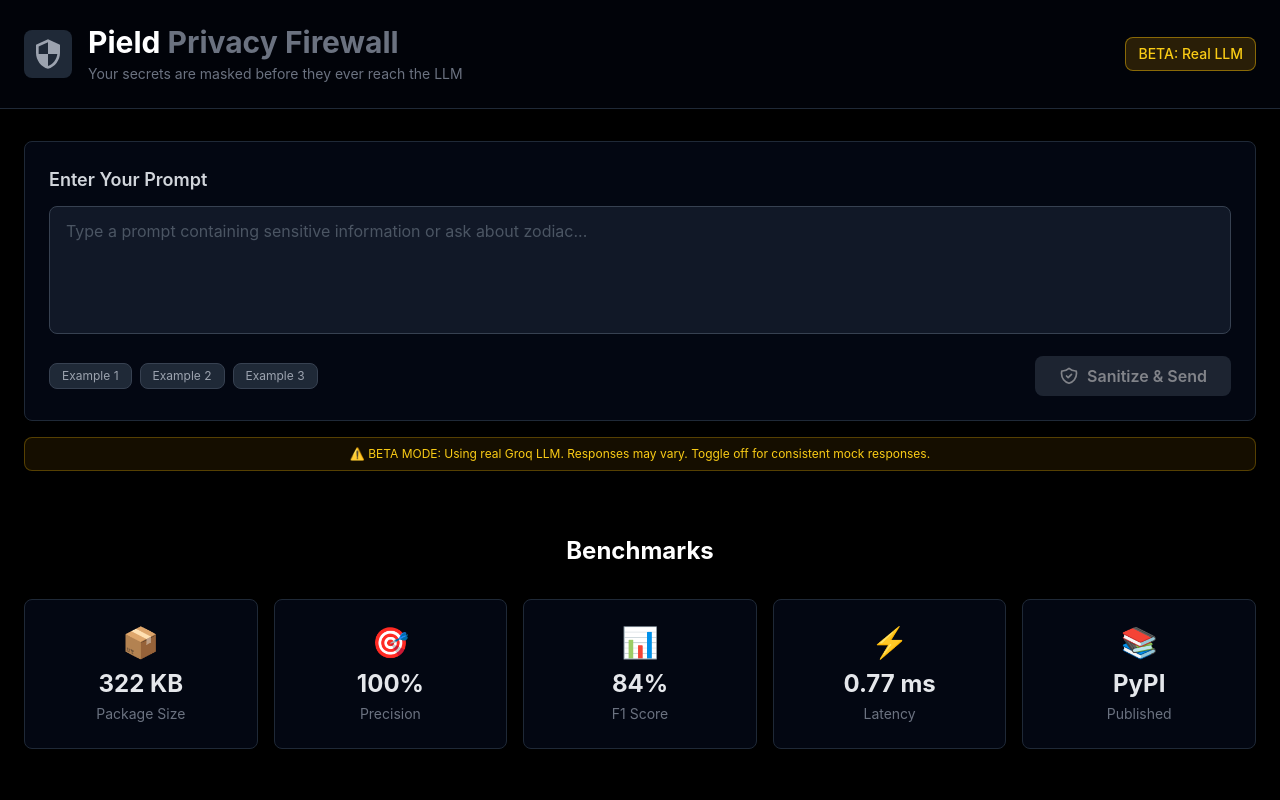
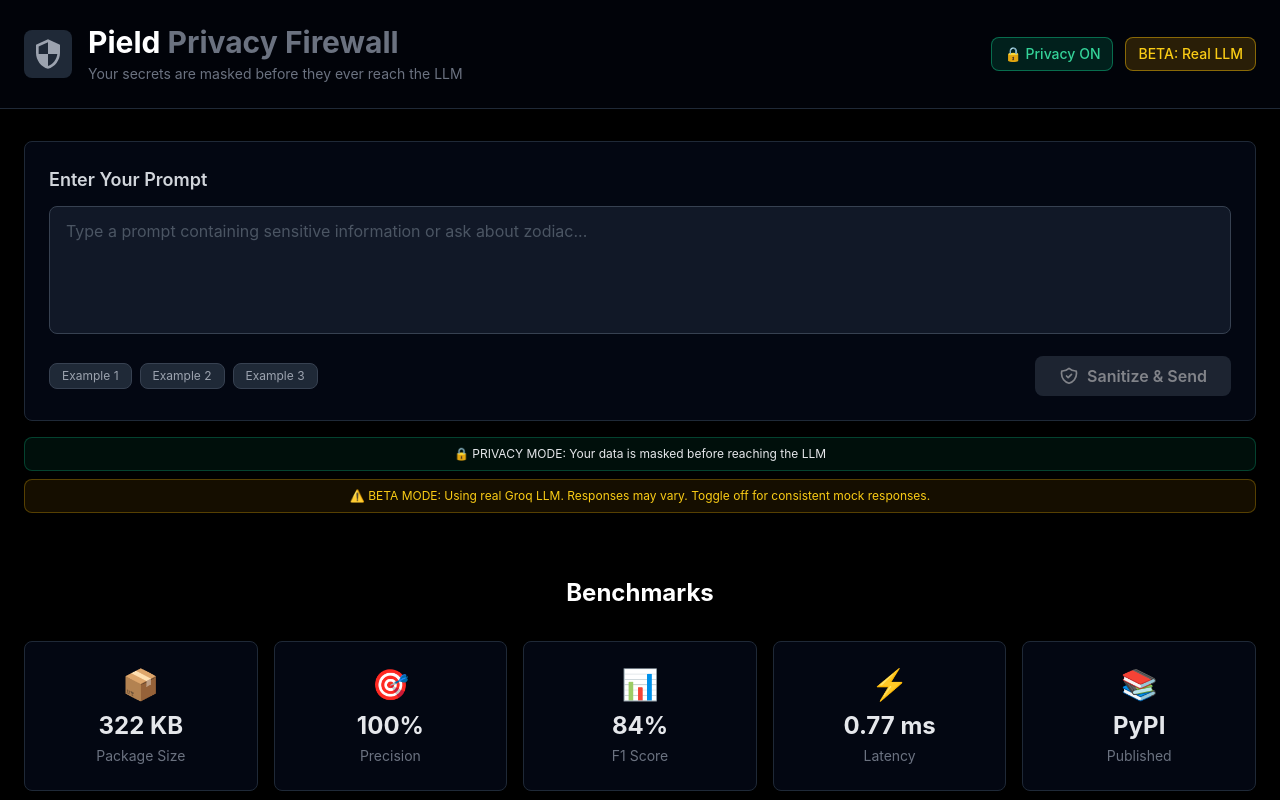
Before and after one commit to Erox-02/hbp100-live, a React (Vite) app in the folder frontend/: page / in a window 1280 px wide. Shown: the top 800 px of the page. Built offline with nearby package versions, Linux system fonts and the light colour scheme.

Commit message:
Yoo new toogle switch

```diff
--- a/frontend/src/app.jsx
+++ b/frontend/src/app.jsx
@@ -13,6 +13,7 @@
   const [result, setResult] = useState(null)
   const [error, setError] = useState(null)
   const [useRealLLM, setUseRealLLM] = useState(true)
+  const [usePrivacy, setUsePrivacy] = useState(true)
 
   const handleSubmit = async (prompt) => {
     setLoading(true)
@@ -25,7 +26,11 @@
         headers: {
           'Content-Type': 'application/json',
         },
-        body: JSON.stringify({ prompt, use_real_llm: useRealLLM }),
+        body: JSON.stringify({
+          prompt,
+          use_real_llm: useRealLLM,
+          use_privacy: usePrivacy
+        }),
       })
 
       if (!response.ok) {
@@ -69,7 +74,19 @@
                 </p>
               </div>
             </div>
-            {/* Mode Toggle Button - BETA is default */}
+            <div className="flex items-center gap-3">
+              {/* Privacy Toggle */}
+              <button
+                onClick={() => setUsePrivacy(!usePrivacy)}
+                className={`px-3 py-1.5 text-xs sm:text-sm rounded-lg transition-all duration-200 font-medium ${
+                  usePrivacy
+                    ? 'bg-emerald-600/20 border border-emerald-500/50 text-emerald-400 hover:bg-emerald-600/30'
+                    : 'bg-gray-800 border border-gray-700 text-gray-400 hover:bg-gray-700'
+                }`}
+              >
+                {usePrivacy ? '🔒 Privacy ON' : '🔓 Privacy OFF'}
+              </button>
+              {/* LLM Mode Toggle */}
               <button
                 onClick={() => setUseRealLLM(!useRealLLM)}
                 className={`px-3 py-1.5 text-xs sm:text-sm rounded-lg transition-all duration-200 font-medium ${
@@ -82,6 +99,7 @@
               </button>
             </div>
           </div>
+        </div>
       </header>
 
       {/* Main Content */}
@@ -89,13 +107,26 @@
         {/* Input Section */}
         <PromptInput onSubmit={handleSubmit} loading={loading} />
 
-        {/* BETA Mode Indicator (always visible since it's default) */}
-        <div className="mt-4 p-2 bg-yellow-600/10 border border-yellow-500/30 rounded-lg text-center">
+        {/* Mode Indicators */}
+        <div className="mt-4 space-y-2">
+          <div className={`p-2 rounded-lg text-center border ${
+            usePrivacy
+              ? 'bg-emerald-600/10 border-emerald-500/30'
+              : 'bg-red-950/30 border-red-800/50'
+          }`}>
+            <p className="text-xs">
+              {usePrivacy
+                ? '🔒 PRIVACY MODE: Your data is masked before reaching the LLM'
+                : '🔓 RAW MODE: Your data is sent directly to the LLM (no privacy protection)'}
+            </p>
+          </div>
+          <div className="p-2 bg-yellow-600/10 border border-yellow-500/30 rounded-lg text-center">
             <p className="text-xs text-yellow-400">
               {useRealLLM
                 ? '⚠️ BETA MODE: Using real Groq LLM. Responses may vary. Toggle off for consistent mock responses.'
                 : '✓ MOCK MODE: Using simulated responses. Toggle on for real Groq LLM (BETA).'}
             </p>
+          </div>
         </div>
 
         {/* Error Message */}
@@ -128,16 +159,18 @@
               <div className="flex flex-wrap items-center justify-center gap-2 sm:gap-4 text-xs sm:text-sm">
                 {[
                   'User Prompt',
-                  'Pield Sanitizer',
-                  'Masked Prompt',
+                  usePrivacy ? 'Pield Sanitizer (ON)' : 'Pield Sanitizer (OFF)',
+                  usePrivacy ? 'Masked Prompt' : 'Raw Prompt',
                   useRealLLM ? 'Groq LLM (BETA)' : 'Mock LLM',
-                  'Masked Response',
-                  'Restoration',
+                  'Response',
+                  usePrivacy ? 'Restoration' : 'No Restoration',
                   'Final Response',
                 ].map((step, i) => (
                   <div key={i} className="flex items-center">
                     <span className={`px-2 sm:px-3 py-1 rounded-full text-gray-300 ${
-                      step === 'Groq LLM (BETA)' ? 'bg-yellow-600/20 border border-yellow-500/50' : 'bg-gray-800'
+                      step === 'Groq LLM (BETA)' ? 'bg-yellow-600/20 border border-yellow-500/50' :
+                      step === 'Pield Sanitizer (ON)' ? 'bg-emerald-600/20 border border-emerald-500/50' :
+                      'bg-gray-800'
                     }`}>
                       {step}
                     </span>
@@ -147,25 +180,59 @@
               </div>
             </div>
 
+            {/* PII Status (only show if privacy is on) */}
+            {usePrivacy && result.has_pii && (
+              <div className="p-4 rounded-lg border bg-emerald-950/30 border-emerald-800/50 text-emerald-400">
+                <span className="font-semibold">🛡️ PII Detected and Masked</span>
+              </div>
+            )}
+
+            {usePrivacy && !result.has_pii && (
+              <div className="p-4 rounded-lg border bg-gray-800/30 border-gray-700 text-gray-400">
+                <span className="font-semibold">✓ No PII Detected</span>
+              </div>
+            )}
+
+            {!usePrivacy && (
+              <div className="p-4 rounded-lg border bg-red-950/30 border-red-800/50 text-red-400">
+                <span className="font-semibold">⚠️ PRIVACY OFF: Your data is sent directly to the LLM</span>
+              </div>
+            )}
+
             {/* Results Grid */}
             <div className="grid gap-4 sm:gap-6 grid-cols-1 md:grid-cols-2">
               <ResultCard title="Original Prompt" data={result.original_prompt} type="original" />
+              {usePrivacy && (
                 <ResultCard title="Masked Prompt" data={result.masked_prompt} type="masked" />
+              )}
+              {usePrivacy && (
                 <MetadataViewer metadata={result.metadata} />
+              )}
               <ResultCard
-                title={useRealLLM ? "LLM Response (Masked) [BETA]" : "LLM Response (Masked)"}
+                title={useRealLLM ? "LLM Response [BETA]" : "LLM Response (Mock)"}
                 data={result.llm_response_masked || 'No response'}
                 type="llm"
               />
             </div>
 
-            {/* Final Restored Response */}
+            {/* Final Restored Response (only show if privacy is on) */}
+            {usePrivacy && (
               <ResultCard
                 title="Restored Final Response"
                 data={result.llm_response_restored || 'No restored response'}
                 type="restored"
                 fullWidth
               />
+            )}
+
+            {!usePrivacy && (
+              <ResultCard
+                title="Final Response (Raw)"
+                data={result.llm_response_masked || 'No response'}
+                type="original"
+                fullWidth
+              />
+            )}
           </div>
         )}
 
```
Lines whose indentation alone changed are shown as unchanged.
